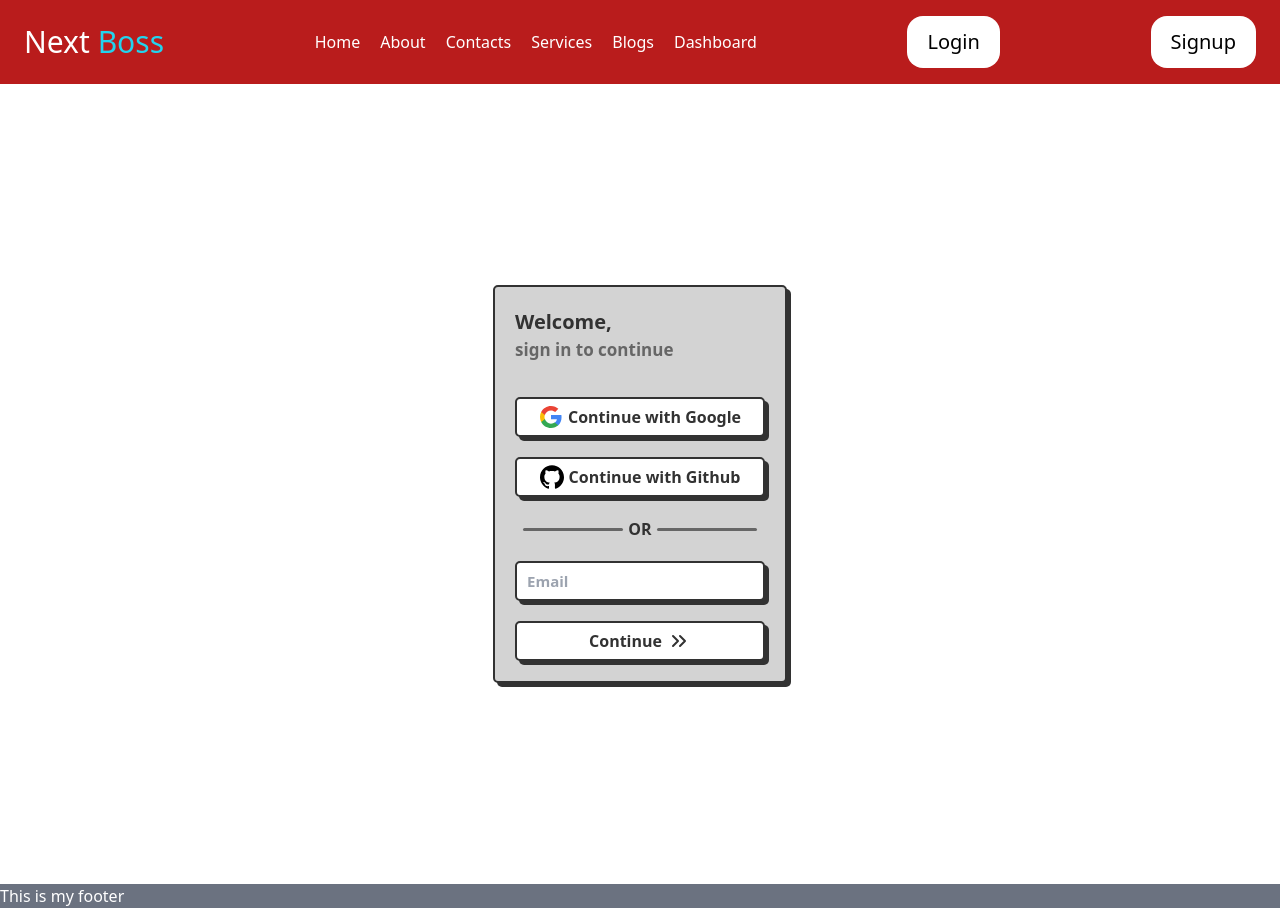
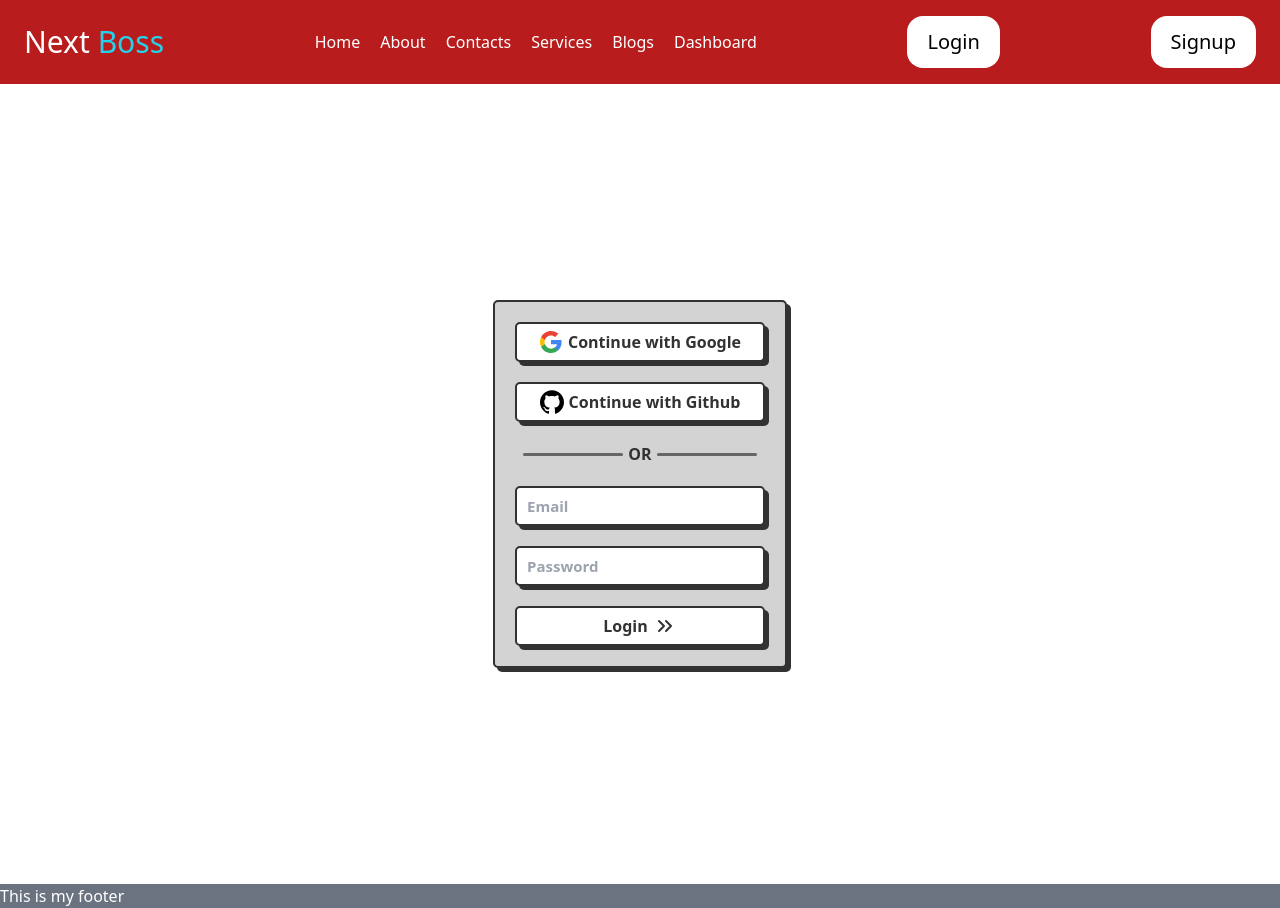
Before and after one commit to masud467/next-boss, a Next.js app: page /login in a window 1280 px wide. Built offline with nearby package versions, Linux system fonts and the light colour scheme.

Commit message:
update:update login and signup page.

```diff
--- a/src/app/login/page.jsx
+++ b/src/app/login/page.jsx
@@ -7,9 +7,6 @@ const Form = () => {
     <StyledWrapper className="flex justify-center items-center w-full h-screen">
       <div className=" ">
         <form action className="form ">
-          <p>
-            Welcome,<span>sign in to continue</span>
-          </p>
           <button className="oauthButton">
             <svg className="icon" viewBox="0 0 24 24">
               <path
@@ -44,8 +41,9 @@ const Form = () => {
             <div />
           </div>
           <input type="email" placeholder="Email" name="email" />
+          <input type="number" placeholder="Password" name="password" />
           <button className="oauthButton">
-            Continue
+            Login
             <svg
               className="icon"
               xmlns="http://www.w3.org/2000/svg"
--- a/src/app/signup/page.jsx
+++ b/src/app/signup/page.jsx
@@ -43,7 +43,9 @@ const Form = () => {
             <span>OR</span>
             <div />
           </div>
+          <input type="name" placeholder="Name" name="name" />
           <input type="email" placeholder="Email" name="email" />
+          <input type="number" placeholder="Password" name="password" />
           <button className="oauthButton">
             Continue
             <svg
```
